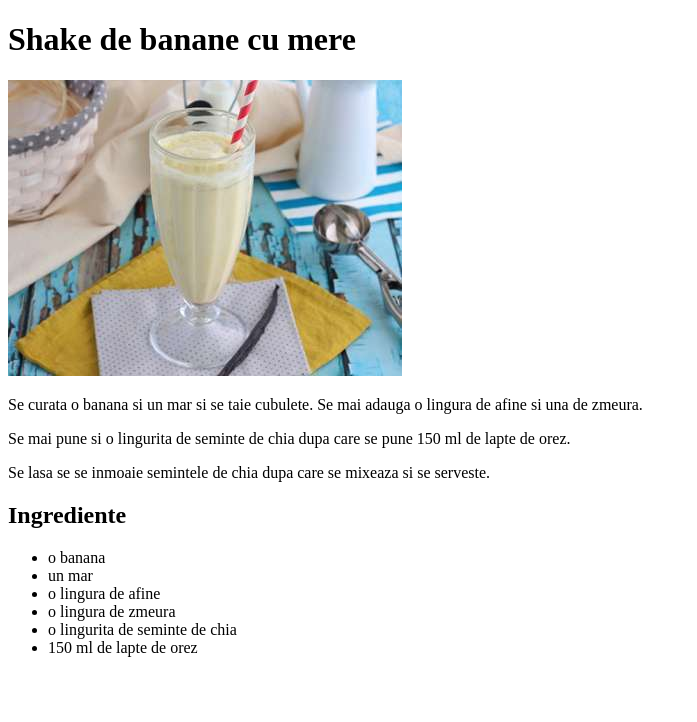
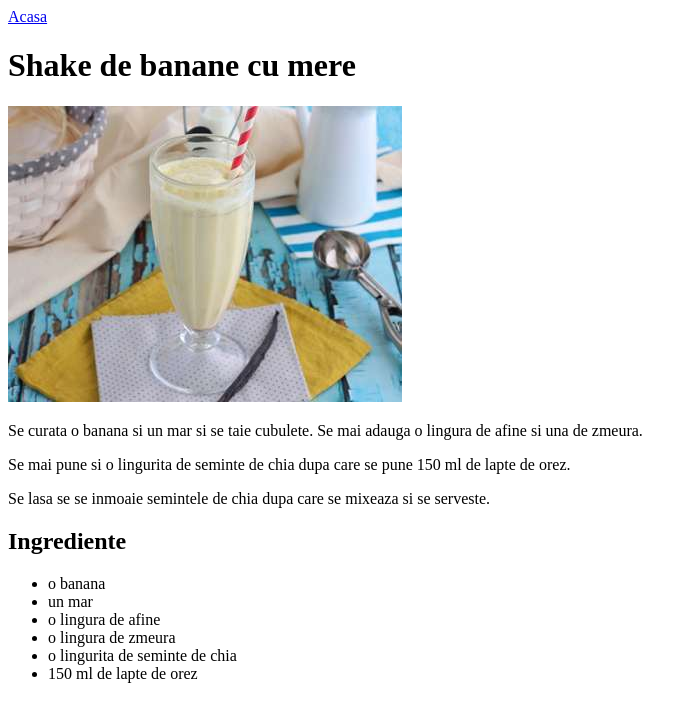
Before and after one commit to AdrianFiak/odin-recipes, a plain HTML site: page recipes/shake.html in a window 1280 px wide. Shown: the whole page, without its empty margins (0-697 px from the left). Drawn offline with Linux system fonts and the light colour scheme.

Commit message:
adaugare linkuri acasa

```diff
--- a/recipes/shake.html
+++ b/recipes/shake.html
@@ -7,6 +7,7 @@
     <title>Shake</title>
 </head>
 <body>
+    <a href="../index.html">Acasa</a>
     <h1>Shake de banane cu mere</h1>
     <img src="../img/milkshake.jpg">
     <p>Se curata o banana si un mar si se taie cubulete. Se mai adauga o lingura de afine si una de zmeura.</p>
```
Also changed, not shown: index.html (+1 -0 lines), recipes/supa.html (+1 -0 lines).
